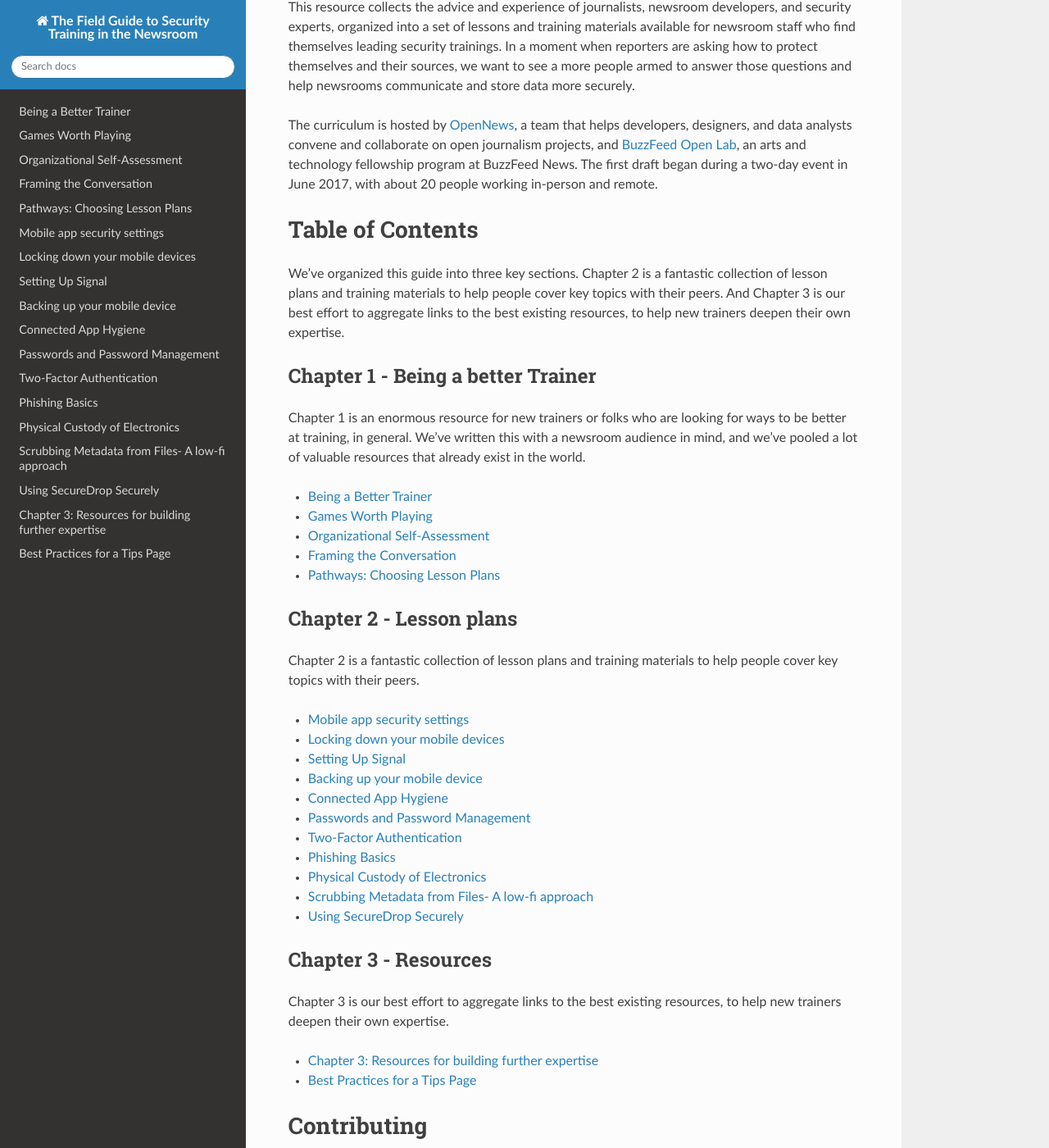
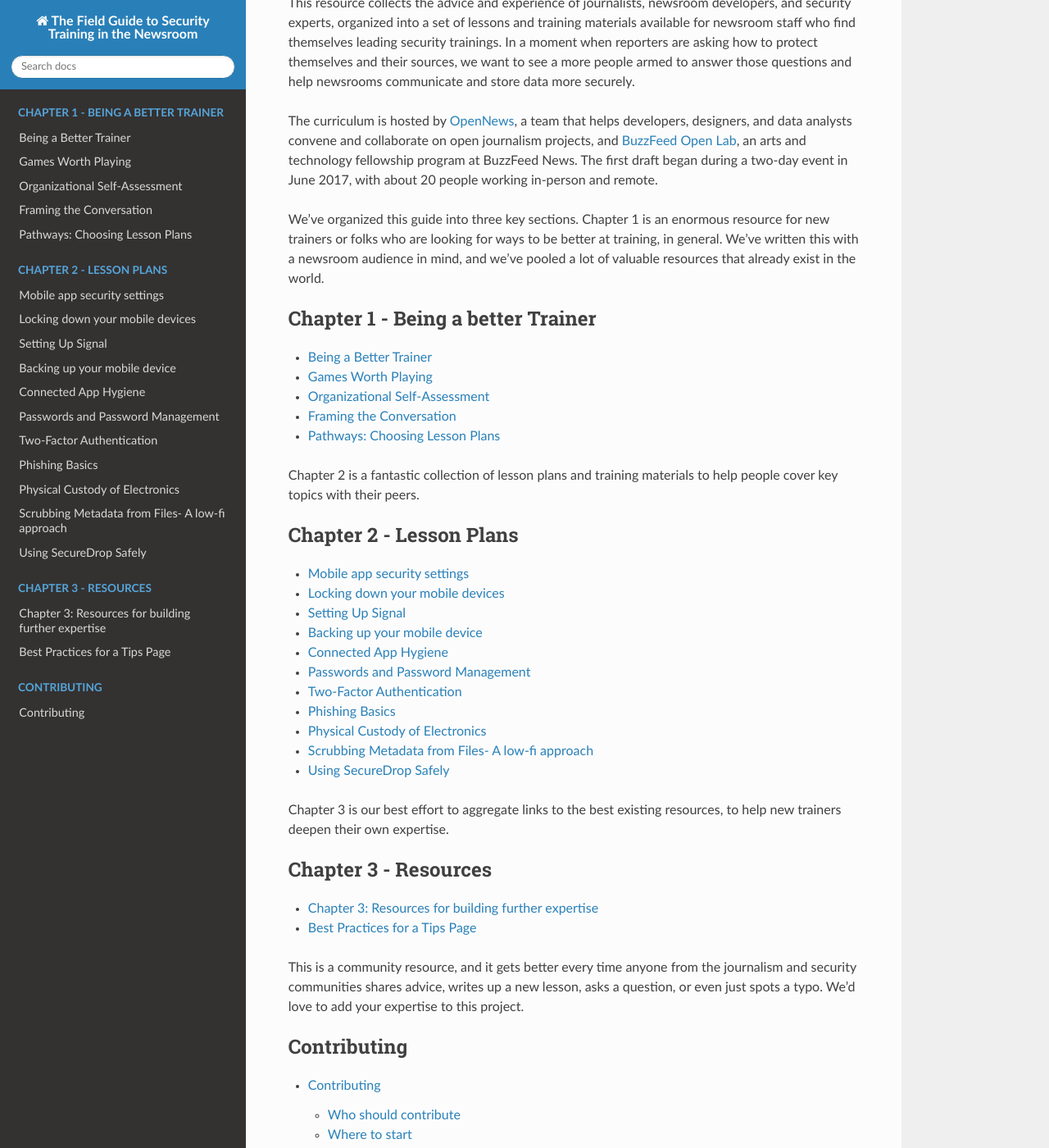
Before and after one commit to OpenNewsLabs/field-guide-security-training-newsroom, a Sphinx documentation site: the page built from docs/index.rst, in a window 1280 px wide and 1400 px high, scrolled down 597 px. Shown: the whole window at 82% size. Built offline with Sphinx 7.4.7 and the Read the Docs theme 2.0.0, drawn with Linux system fonts in a browser that asks for light colours; some of the changed text lies outside the part shown.

```diff
--- a/docs/Chapter02-11-SecureDrop.md
+++ b/docs/Chapter02-11-SecureDrop.md
@@ -1,4 +1,4 @@
-# Using SecureDrop Securely
+# Using SecureDrop Safely
 
 ## Overview
 
--- a/docs/conf.py
+++ b/docs/conf.py
@@ -20,8 +20,8 @@
 # -- Project information -----------------------------------------------------
 
 project = u'The Field Guide to Security Training in the Newsroom'
-copyright = u'2018, OpenNewsLabs'
-author = u'OpenNewsLabs'
+copyright = u'2018, OpenNews and contributors (MIT license)'
+author = u'OpenNews and contributors (MIT license)'
 
 # The short X.Y version
 version = u''
--- a/docs/index.rst
+++ b/docs/index.rst
@@ -20,7 +20,7 @@ only now they’re also the in-house opsec consultant who doesn’t have any
 formal training in what reporters and editors need.
 
 About This Guide
-================
+----------------
 
 This resource collects the advice and experience of journalists,
 newsroom developers, and security experts, organized into a set of
@@ -38,18 +38,8 @@ fellowship program at BuzzFeed News. The first draft began during a
 two-day event in June 2017, with about 20 people working in-person and
 remote.
 
-Table of Contents
-=================
 
-We’ve organized this guide into three key sections. Chapter 2 is a
-fantastic collection of lesson plans and training materials to help
-people cover key topics with their peers. And Chapter 3 is our best
-effort to aggregate links to the best existing resources, to help new
-trainers deepen their own expertise.
-
-Chapter 1 - Being a better Trainer
-----------------------------------
-
+We’ve organized this guide into three key sections.
 Chapter 1 is an enormous resource for new trainers or folks who are
 looking for ways to be better at training, in general. We’ve written
 this with a newsroom audience in mind, and we’ve pooled a lot of
@@ -57,43 +47,49 @@ valuable resources that already exist in the world.
 
 .. toctree::
    :maxdepth: 1
+   :caption: Chapter 1 - Being a better Trainer
+   :name: sec-chapter1
    :glob:
 
    Chapter01*
 
-Chapter 2 - Lesson plans
-------------------------
 
 Chapter 2 is a fantastic collection of lesson plans and training
 materials to help people cover key topics with their peers.
 
 .. toctree::
    :maxdepth: 1
+   :caption: Chapter 2 - Lesson Plans
+   :name: sec-chapter2
    :glob:
 
    Chapter02*
-
-Chapter 3 - Resources
----------------------
 
 Chapter 3 is our best effort to aggregate links to the best existing
 resources, to help new trainers deepen their own expertise.
 
 .. toctree::
    :maxdepth: 1
+   :caption: Chapter 3 - Resources
+   :name: sec-chapter3
    :glob:
 
    Chapter03*
 
 
-Contributing
-============
 
 This is a community resource, and it gets better every time anyone from
 the journalism and security communities shares advice, writes up a new
 lesson, asks a question, or even just spots a typo. We'd love to add
-your expertise to this project, and `here's how you can join
-in <contributing.md>`__.
+your expertise to this project.
+
+.. toctree::
+   :maxdepth: 2
+   :caption: Contributing
+   :name: sec-contributing
+
+   contributing.md
+
 
 Authors
 -------
```
